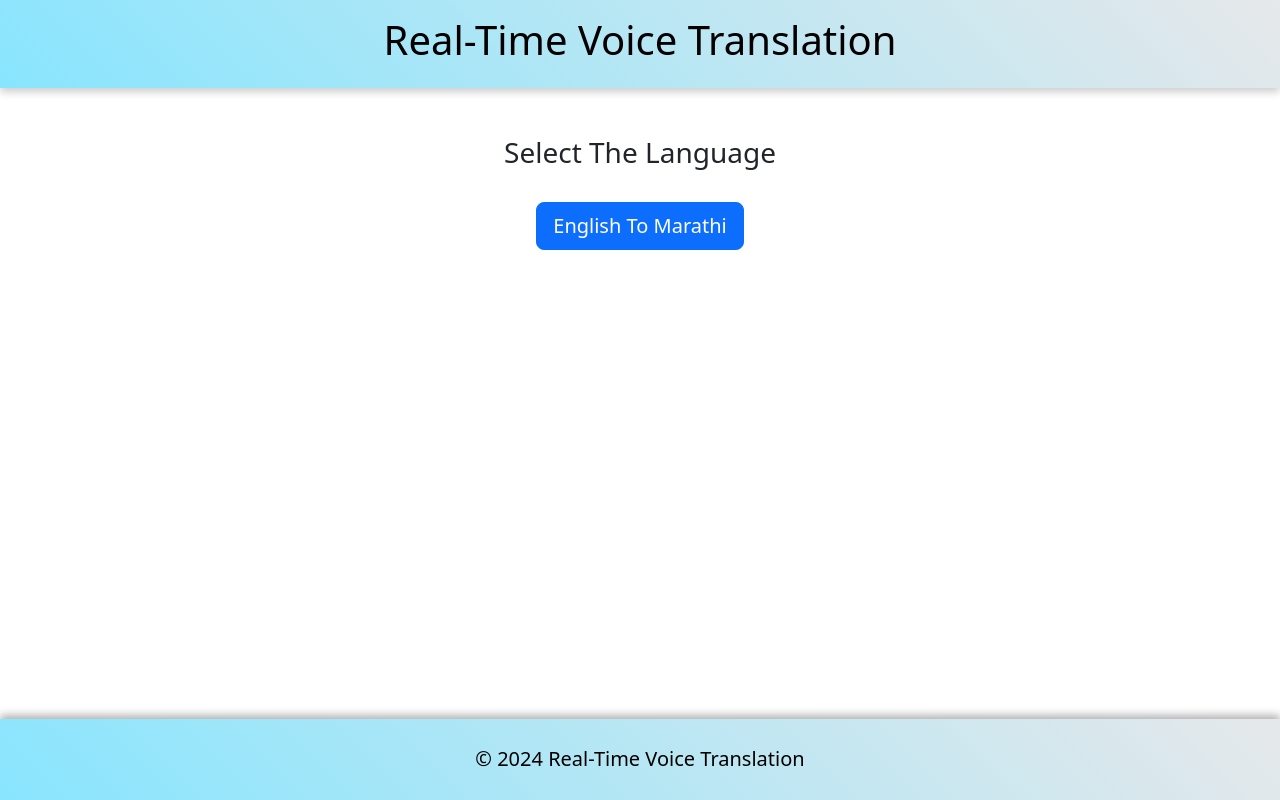
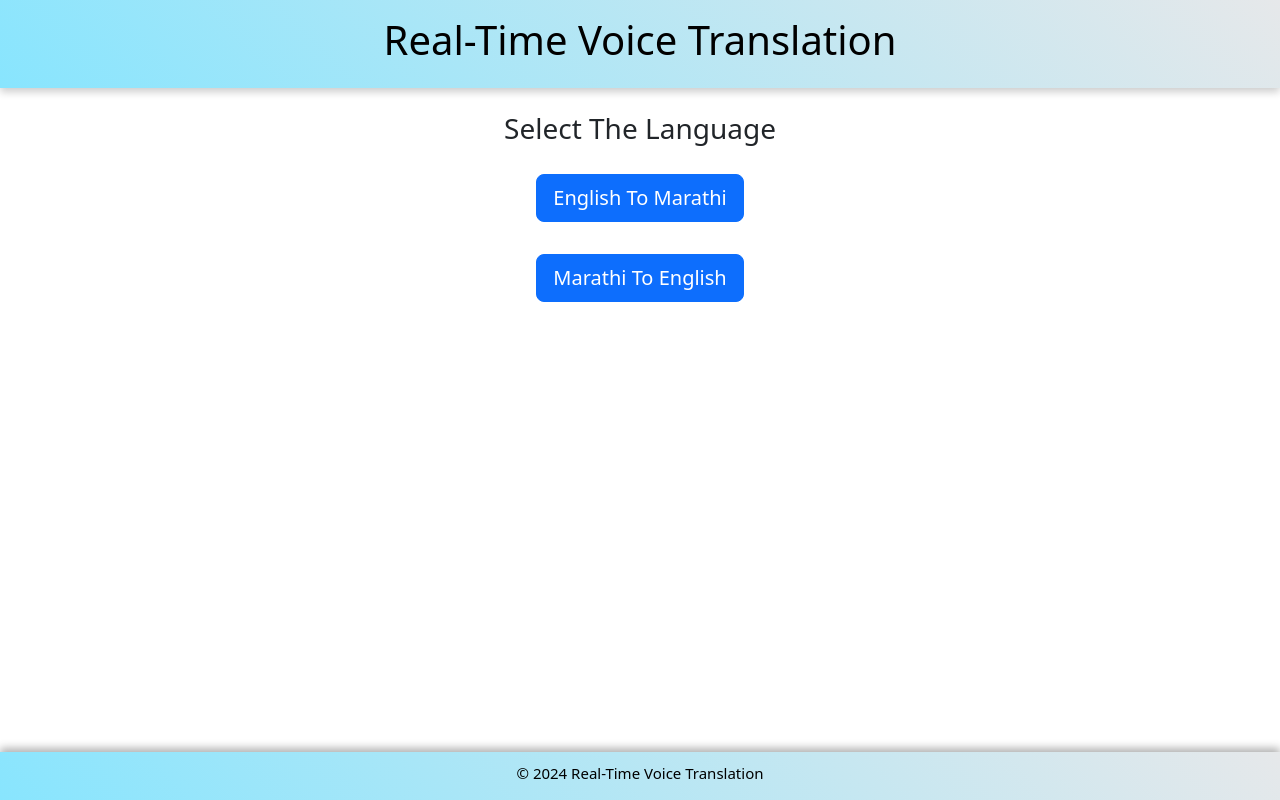
Before and after one commit to Anuraj4/BE-Project, a React (Create React App) app in the folder RealTimeVoiceTranslation/frontend/: page / in a window 1280 px wide. Built offline with nearby package versions, Linux system fonts and the light colour scheme; no server answers; the HTML template or start-up script is replaced by a standard one.

Commit message:
Fixes some changes

```diff
--- a/RealTimeVoiceTranslation/frontend/src/App.css
+++ b/RealTimeVoiceTranslation/frontend/src/App.css
@@ -1,7 +1,6 @@
 .App {
   text-align: center;
 }
-
 header {
   box-shadow: 0 4px 8px rgba(0, 0, 0, 0.1);
 }
@@ -33,13 +32,12 @@ main {
 footer {
   background: linear-gradient(45deg, #88e5fe, #e6e8ea); /* Blue gradient */
   box-shadow: 0 -4px 8px rgba(0, 0, 0, 0.3); /* Adjusted for shadow on the upper side */
-  padding: 10px;
   color: black;
   position: fixed;
   width: 100%;
   bottom: 0;
-  font-size: 20px;
-  padding-top: 25px;
+  font-size: 15px;
+  padding-top: 10px;
 }
 
 select,
--- a/RealTimeVoiceTranslation/frontend/src/components/Home.js
+++ b/RealTimeVoiceTranslation/frontend/src/components/Home.js
@@ -1,31 +1,55 @@
 import React, { useState } from 'react';
 import Translator from './Translator';
 import Button from 'react-bootstrap/Button';
+import MarathiToEnglish from './MarathiToEnglish';
+import '../App.css';
 
 const Home = () => {
     const [showTranslator, setShowTranslator] = useState(false);
+    const [showMarathiToEnglish, setShowMarathiToEnglish] = useState(false);
 
-    const handleButtonClick = () => {
-        setShowTranslator((prevState) => !prevState); // Toggle the component visibility
+    // Toggle visibility of Translator component
+    const handleTranslatorButtonClick = () => {
+        setShowTranslator((prevState) => !prevState);
+    };
+
+    // Toggle visibility of MarathiToEnglish component
+    const handleMarathiToEnglishButtonClick = () => {
+        setShowMarathiToEnglish((prevState) => !prevState);
     };
 
     return (
         <>
-            {/* Styling for 'Select The Language' using Bootstrap */}
-            <div className="text-center mt-5">
+            <div className="text-center mt-4">
                 <h3>Select The Language</h3>
             </div>
+            {/* Select The Language section */}
+            <div className="home-container">
+                {/* English to Marathi Translator button */}
+                <div className="text-center mt-4">
+                    <Button
+                        className="btn-lg mt-1"
+                        variant="primary" // Change variant as needed
+                        onClick={handleTranslatorButtonClick}
+                    >
+                        {showTranslator ? 'Close Translator' : 'English To Marathi'}
+                    </Button>
+                    {showTranslator && <Translator />} {/* Conditionally render Translator */}
+                </div>
+            </div>
 
-            {/* Main content */}
-            <div className="text-center mt-4">
-                <Button
-                    className="btn-lg mt-2"
-                    variant="primary" // You can change this to any color variant like "success", "danger", etc.
-                    onClick={handleButtonClick}
-                >
-                    {showTranslator ? 'Close Translator' : 'English To Marathi'}
-                </Button>
-                {showTranslator && <Translator />} {/* Conditionally render the Translator component */}
+            {/* Marathi to English Translator section */}
+            <div className="home-container">
+                <div className="text-center mt-4">
+                    <Button
+                        className="btn-lg mt-2"
+                        variant="primary" // Change variant as needed
+                        onClick={handleMarathiToEnglishButtonClick}
+                    >
+                        {showMarathiToEnglish ? 'Close Translator' : 'Marathi To English'}
+                    </Button>
+                    {showMarathiToEnglish && <MarathiToEnglish />} {/* Conditionally render MarathiToEnglish */}
+                </div>
             </div>
         </>
     );
--- a/RealTimeVoiceTranslation/frontend/src/components/Translator.js
+++ b/RealTimeVoiceTranslation/frontend/src/components/MarathiToEnglish.js
@@ -1,15 +1,14 @@
 import React, { useState, useRef } from 'react';
 import io from 'socket.io-client';
-import 'cors'
-import '../App.css'
+import 'cors';
+import '../App.css';
 import Button from 'react-bootstrap/Button';
-
 
 const socket = io('http://localhost:5000', {
   transports: ['websocket']
 });
 
-const Translator = () => {
+const MarathiToEnglish = () => {
   const [isRecording, setIsRecording] = useState(false);
   const [transcription, setTranscription] = useState('');
   const [interimTranscription, setInterimTranscription] = useState('');
@@ -24,7 +23,7 @@ const Translator = () => {
 
     const SpeechRecognition = window.webkitSpeechRecognition;
     const recognition = new SpeechRecognition();
-    recognition.lang = 'en-US';  // Recognize English speech
+    recognition.lang = 'mr-IN';  // Recognize Marathi speech
     recognition.continuous = true;
     recognition.interimResults = true;
 
@@ -43,9 +42,9 @@ const Translator = () => {
       setInterimTranscription(interimTranscript);
       setTranscription((prev) => prev + finalTranscript);
 
-      // Emit the final transcript to the backend for translation
+      // Emit the final transcript (in Marathi) to the backend for translation to English
       if (finalTranscript) {
-        socket.emit('audioChunk', finalTranscript);
+        socket.emit('audioChunk', finalTranscript);  // Send Marathi text for translation
       }
     };
 
@@ -61,7 +60,7 @@ const Translator = () => {
     setIsRecording(false);
   };
 
-  // Listen for translated text from the backend
+  // Listen for translated text (English) from the backend
   socket.on('translatedText', (translated) => {
     setTranslatedText(translated);
   });
@@ -69,7 +68,7 @@ const Translator = () => {
   return (
     <div className='container text-center mt-4'>
       <h1 className='custom-bold'>Real-Time Voice Translation</h1>
-      <p className='lead mb-4 text-secondary'>English to Marathi</p>
+      <p className='lead mb-4 text-secondary'>Marathi to English</p>
       <Button
         className='btn-lg mt-4'
         variant={isRecording ? 'danger' : 'success'}
@@ -79,17 +78,17 @@ const Translator = () => {
       </Button>
 
       <div className='mt-4'>
-        <h5 className='text-muted'>Transcription (English):</h5>
+        <h5 className='text-muted'>Transcription (Marathi):</h5>
         <p className='transcription-text'>{transcription || 'No transcription yet...'}</p>
         <p className='text-muted interim-text'>{interimTranscription}</p>
       </div>
 
       <div className='mt-4'>
-        <h5 className='text-muted'>Translated Text (Marathi):</h5>
+        <h5 className='text-muted'>Translated Text (English):</h5>
         <p className='translated-text'>{translatedText || 'No translation yet...'}</p>
       </div>
     </div>
   );
 };
 
-export default Translator;
+export default MarathiToEnglish;
```
